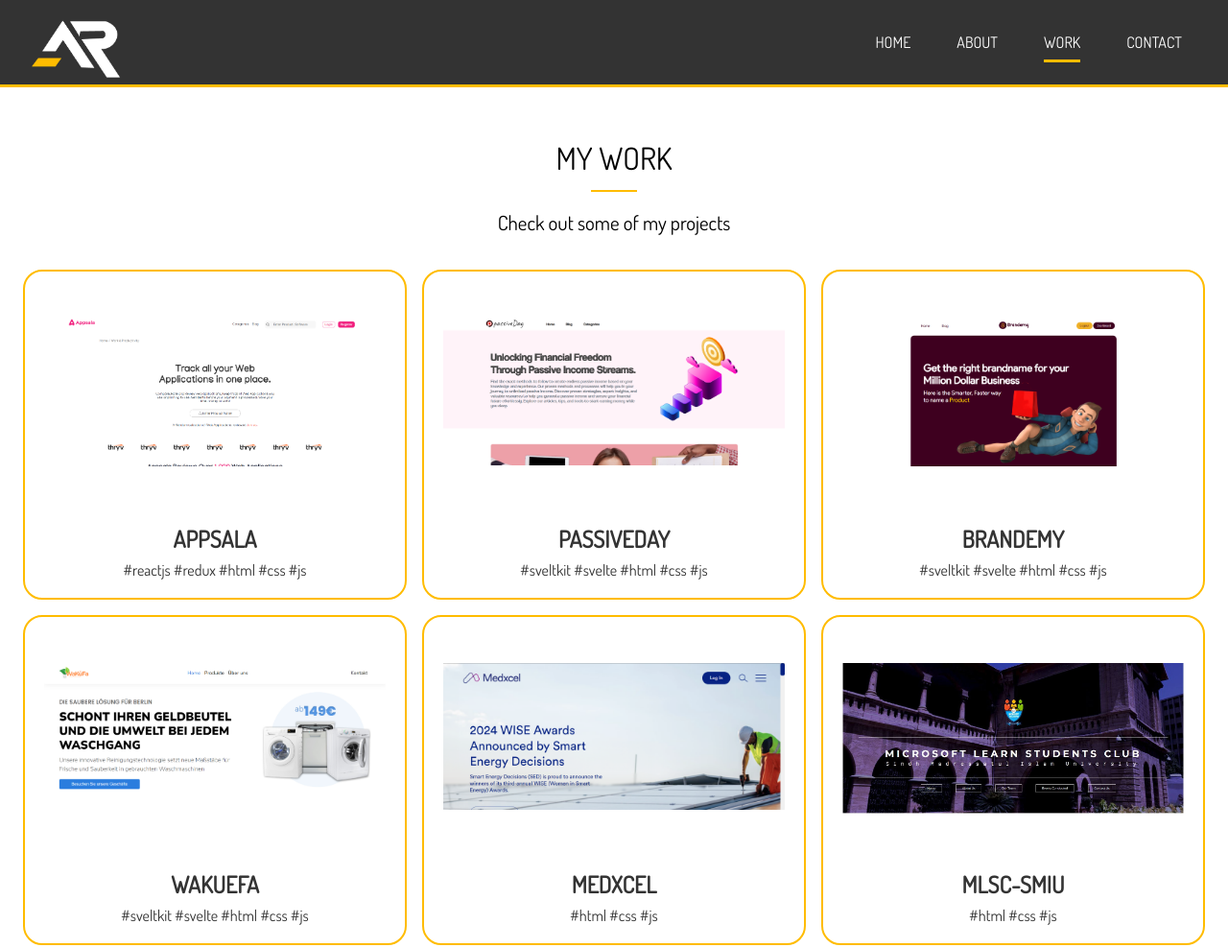
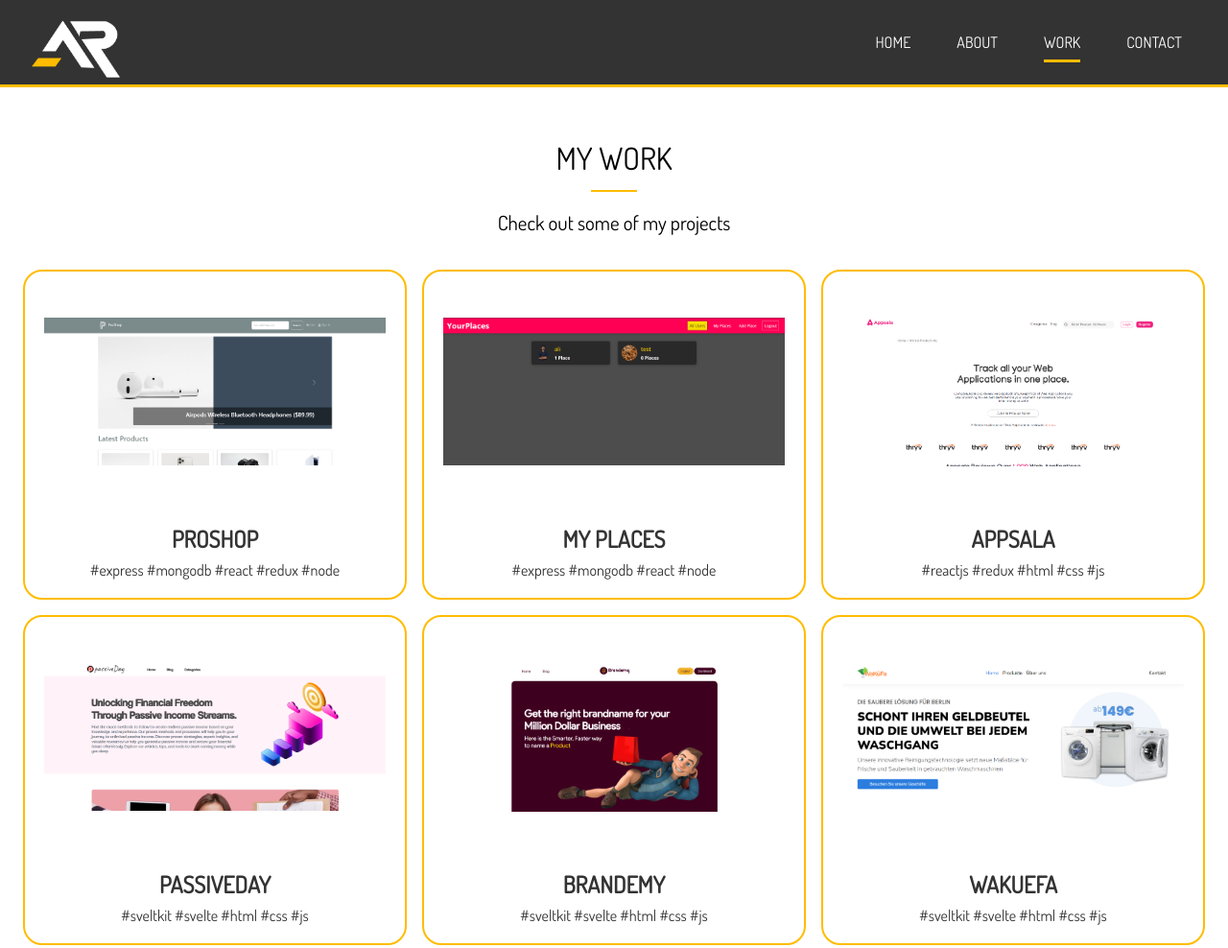
Before and after one commit to alirazaqureshi43/My-Portfolio, a plain HTML site: page work.html in a window 1280 px wide. Shown: the top 988 px of the page at 96% size. Drawn offline with Linux system fonts and the light colour scheme.

Commit message:
mern-update

```diff
--- a/work.html
+++ b/work.html
@@ -44,6 +44,38 @@
         </p>
         <div class="items">
 
+          <div class="item">
+            <a href="https://proshop-mern-pi.vercel.app" target="_blank">
+            <div class="item-image">
+
+              <img src="img/proshop.png" alt="" />
+            </div>
+            <div class="item-text">
+              <div class="item-text-wrap">
+
+                <h2 class="item-text-title">Proshop</h2>
+                <p class="item-text-category">#express #mongodb #react #redux #node</p>
+
+              </div>
+            </div>
+            </a>
+          </div>
+          <div class="item">
+            <a href="https://my-places-mern.vercel.app" target="_blank">
+            <div class="item-image">
+
+              <img src="img/my-places.png" alt="" />
+            </div>
+            <div class="item-text">
+              <div class="item-text-wrap">
+
+                <h2 class="item-text-title">My Places</h2>
+                <p class="item-text-category">#express #mongodb #react #node</p>
+
+              </div>
+            </div>
+            </a>
+          </div>
           <div class="item">
             <a href="https://appsala.com" target="_blank">
             <div class="item-image">
```
Also changed, not shown: index.html (+11 -12 lines), img/my-places.png (added), img/proshop.png (added), 1 other file.
